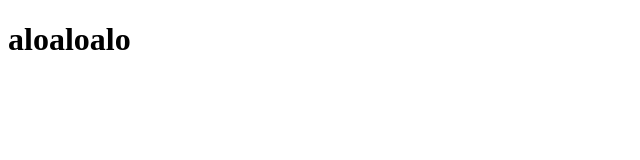
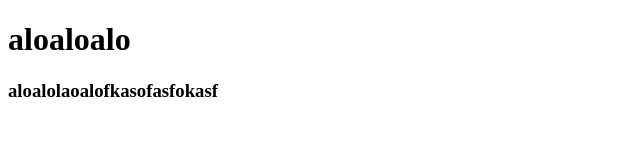
Before and after one commit to CarlosVG988/clase-git1, a plain HTML site: page index.html in a window 1280 px wide. Shown: the whole page, without its empty margins (0-640 px from the left). Drawn offline with Linux system fonts and the light colour scheme.

Commit message:
se agrega h3

```diff
--- a/index.html
+++ b/index.html
@@ -9,7 +9,7 @@
 
 <div> <h1>aloaloalo</h1></div>
 
-
+<div><h3>aloalolaoalofkasofasfokasf</h3></div>
 
 
 </body>
```
